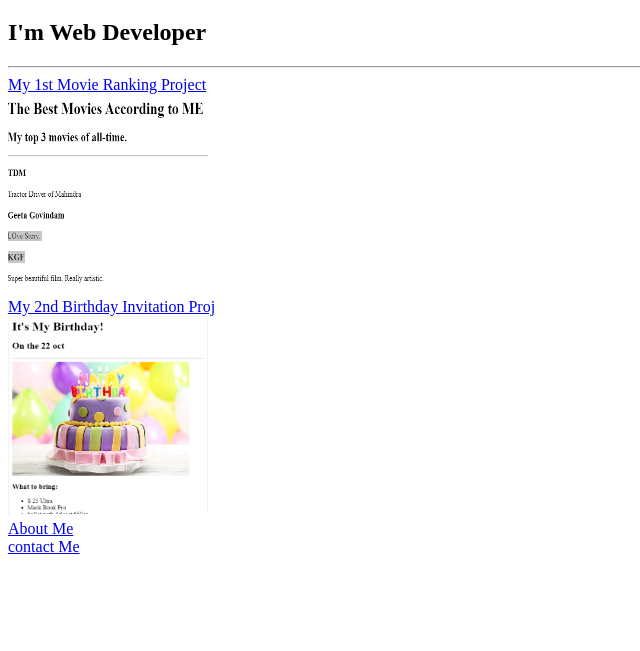
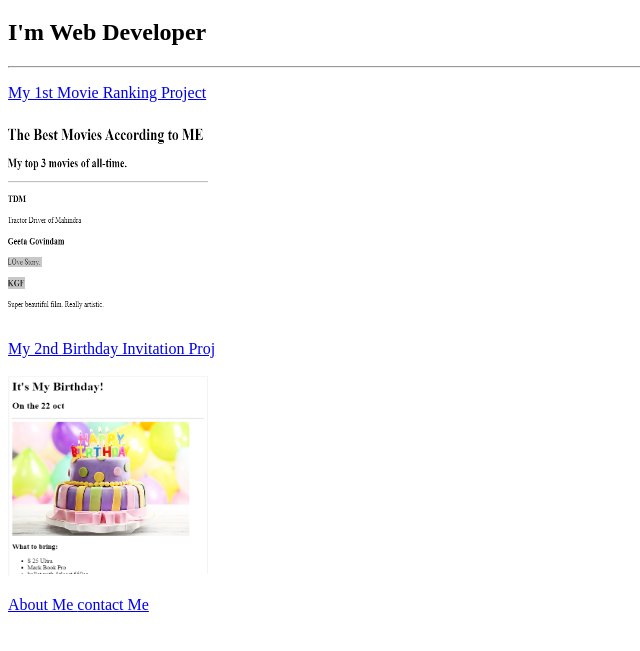
Before and after one commit to aviii8767/html-portfolio, a plain HTML site: page index.html in a window 1280 px wide. Shown: the part 61-712 px from the top of the page, without its empty margins (0-640 px from the left). Drawn offline with Linux system fonts and the light colour scheme.

Commit message:
Update index.html

```diff
--- a/index.html
+++ b/index.html
@@ -9,12 +9,12 @@
     <h1>Avishkar Gaware's Portfolio</h1>
     <h2>I'm Web Developer</h2>
     <hr />
-    <a href="./public/movie-ranking.html">My 1st Movie Ranking Project</a><br />
-    <img src="./assets/images/Best movie proj.PNG" alt="image" height="200"  width="200"/><br />
-    <a href="./public/birthday-invite.html">My 2nd Birthday Invitation Proj</a><br />
-    <img src="./assets/images/Birthday Invi_Proj..PNG" alt="image" height="200"  width="200"/><br />
-    <a href="./public/about.html">About Me </a><br />
-    <a href="./public/contact.html">contact Me</a>
+    <p><a href="./public/movie-ranking.html">My 1st Movie Ranking Project</a><br /><br />
+    <img src="./assets/images/Best movie proj.PNG" alt="image" height="200"  width="200"/><br /></p>
+    <p><a href="./public/birthday-invite.html">My 2nd Birthday Invitation Proj</a><br /><br />
+    <img src="./assets/images/Birthday Invi_Proj..PNG" alt="image" height="200"  width="200"/><br /></p>
+    <a href="./public/about.html">About Me </a> <a href="./public/contact.html">contact Me</a>
+
 
 </body>
 </html>
```
